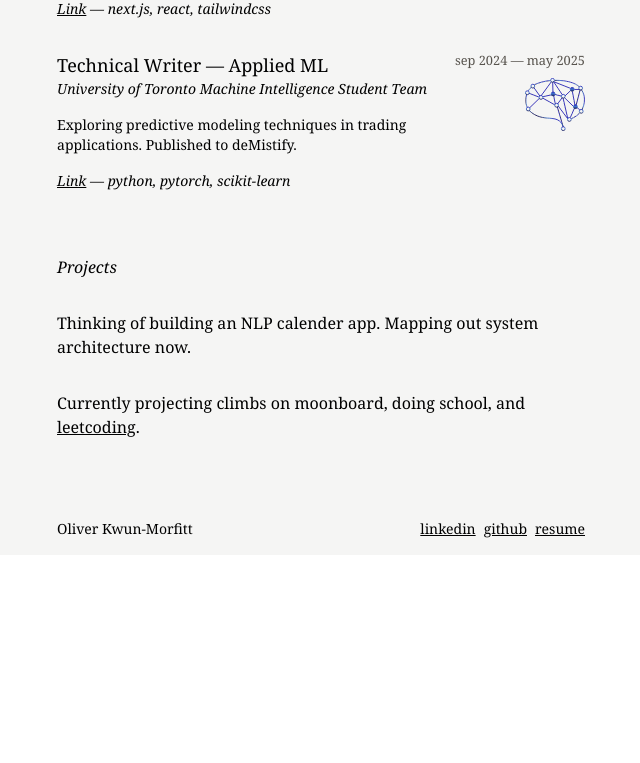
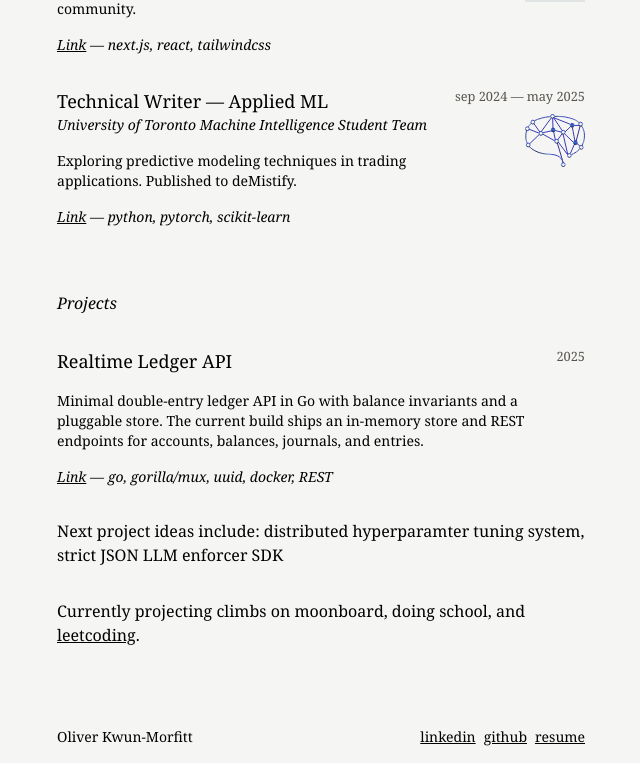
Before and after one commit to olliekm/my-site, a Next.js app in the folder ollie/: page / in a window 1280 px wide. Shown: the part 805-1568 px from the top of the page, without its empty margins (319-959 px from the left). Before the commit the page ends 1360 px from the top, so only its background shows below. Built offline with nearby package versions, Linux system fonts and the light colour scheme.

Commit message:
updated site + added climbing video

```diff
--- /dev/null
+++ b/ollie/app/climbing/page.tsx
@@ -0,0 +1,14 @@
+import React from 'react'
+
+
+export default function page() {
+      const vimeoEmbedCode = `
+      <div style="padding:177.78% 0 0 0;position:relative;"><iframe src="https://player.vimeo.com/video/1137446910?badge=0&amp;autopause=0&amp;player_id=0&amp;app_id=58479&amp;autoplay=1&amp;loop=1" frameborder="0" allow="autoplay; fullscreen; picture-in-picture; clipboard-write; encrypted-media; web-share" referrerpolicy="strict-origin-when-cross-origin" style="position:absolute;top:0;left:0;width:100%;height:80vh;" title="ollie is climbing"></iframe></div><script src="https://player.vimeo.com/api/player.js"></script>
+      `
+  return (
+    <div className='w-full h-screen overflow-hidden py-8 text-black'>
+        <div className='max-h-screen' dangerouslySetInnerHTML={{ __html:vimeoEmbedCode}}></div>
+        <h2 className='fixed bottom-0 left-1/2 transform -translate-x-1/2 pb-20'>bolda - V7</h2>
+    </div>
+  )
+}
--- a/ollie/app/page.tsx
+++ b/ollie/app/page.tsx
@@ -1,5 +1,7 @@
 import Image from "next/image";
 import Experience from "@/components/Experience";
+import Project from "@/components/Project";
+import Link from "next/link";
 
 export default function Home() {
   return (
@@ -20,9 +22,9 @@ export default function Home() {
             I like building scalable systems for inference. I&apos;m currently interested in building distributed systems for large language models and RL agents.
           </p>
           <p className="font-serif text-md">
-            Rock climber who grade chases on the <a href="https://boardstalker.com/climber/14b441fd-0db8-4bd6-9418-24b48a583b6a" target="_blank" rel="noopener noreferrer" className="underline">moonboard 🌙</a> &#40;sent 7 V7s so far&#41; in my free time. Currently climbing around V6-7. Goal of climbing V10 before I graduate.
+            Rock climber who grade chases on the <a href="https://boardstalker.com/climber/14b441fd-0db8-4bd6-9418-24b48a583b6a" target="_blank" rel="noopener noreferrer" className="underline">moonboard 🌙</a> &#40;sent 7 V7s so far&#41; in my free time. Currently climbing around V7 level. Goal of climbing V10 before I graduate.
           </p>
-
+          <Link href={'/climbing'} className="italic text-sm">video of me climbing 🧗</Link>
           <p>
           email me: oliverkwunmorfitt[at]gmail[dot]com
           </p>
@@ -66,8 +68,17 @@ export default function Home() {
           <div className="">
             <h2 className="text-md italic">Projects</h2>
           </div>
+          <Project
+            title="Realtime Ledger API"
+            technologies="go, gorilla/mux, uuid, docker, REST"
+            description="
+            Minimal double-entry ledger API in Go with balance invariants and a pluggable store. The current build ships an in-memory store and REST endpoints for accounts, balances, journals, and entries.
+            "
+            year="2025" logo="/utmistlogo.svg"
+            link="/proj/ledger"
+          />
 
-          <p>Thinking of building an NLP calender app. Mapping out system architecture now.</p>
+          <p>Next project ideas include: distributed hyperparamter tuning system, strict JSON LLM enforcer SDK</p>
           <p>Currently projecting climbs on  moonboard, doing school, and <a href="https://leetcode.com/u/olliekm/" target="_blank" rel="noopener noreferrer" className="underline">leetcoding</a>.</p>
 
         </div>
--- a/ollie/app/proj/ledger/page.tsx
+++ b/ollie/app/proj/ledger/page.tsx
@@ -1,5 +1,6 @@
 import Image from "next/image";
 import Experience from "@/components/Experience";
+import Link from "next/link";
 
 export default function Home() {
   return (
@@ -7,6 +8,7 @@ export default function Home() {
       <div className="w-xl h-full px-6 space-y-8">
         {/* Title + description */}
         <div className="w-full flex sm:pt-20 pt-8 flex-col space-y-4">
+            <Link href={"/"}>&#8592; Back</Link>
           <h1 className="text-3xl font-serif">Realtime Ledger API</h1>
           <p className="italic">Real-time double-entry ledger backend with strict consistency, idempotent writes, and streaming balance updates.</p>
           <a href="https://github.com/olliekm/realtime-ledger" target="_blank" rel="noopener noreferrer" className="underline">Project Link</a>
--- /dev/null
+++ b/ollie/components/Project.tsx
@@ -0,0 +1,28 @@
+import React from 'react'
+import Image from 'next/image'
+import Link from 'next/link'
+
+export default function Project({title, technologies, description, year, logo, link}: {title: string, technologies: string, description: string, year: string, logo: string, link: string}) {
+  return (
+    <div className="flex justify-between space-x-2">
+        <div className="flex flex-col space-y-4">
+            <div className="">
+                <Link href={link}><h3 className="text-lg hover:underline cursor-pointer">{title}</h3></Link>
+            </div>
+            <p className='text-sm'>{description}</p>
+            <small className="text-sm italic">
+                <Link href={link} className='underline'>Link</Link> &mdash; {technologies}
+            </small>
+        </div>
+        <div className=" flex flex-col items-end space-y-2">
+            <small className='text-nowrap text-stone-600'>{year}</small>
+            {/* <Image
+                src={logo}
+                alt={company}
+                width={60}
+                height={60}
+            /> */}
+        </div>
+  </div>
+  )
+}
```
